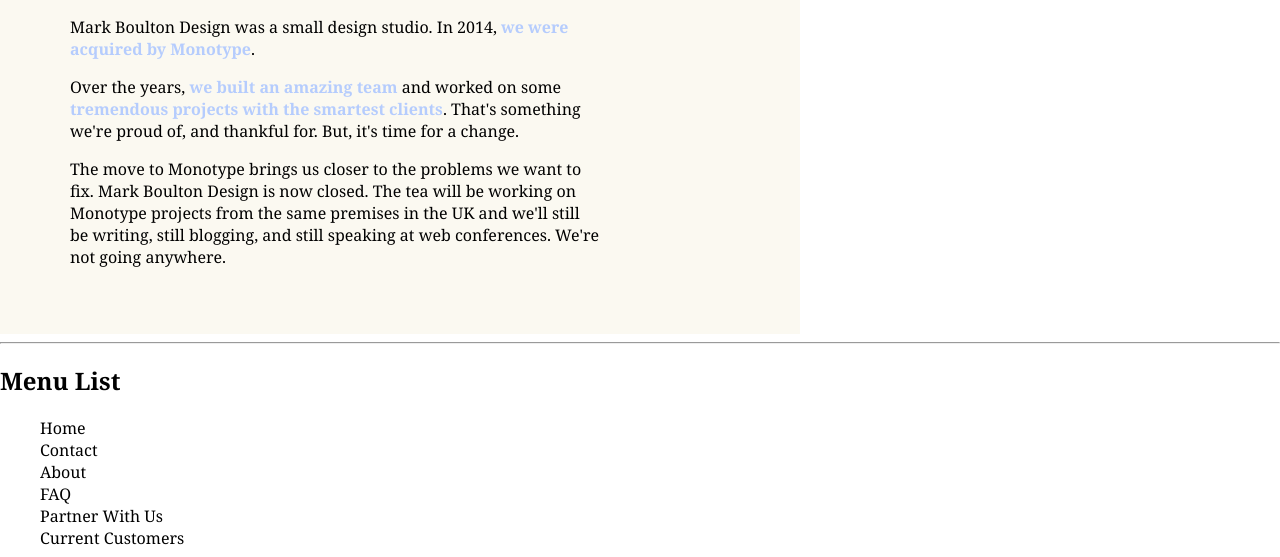
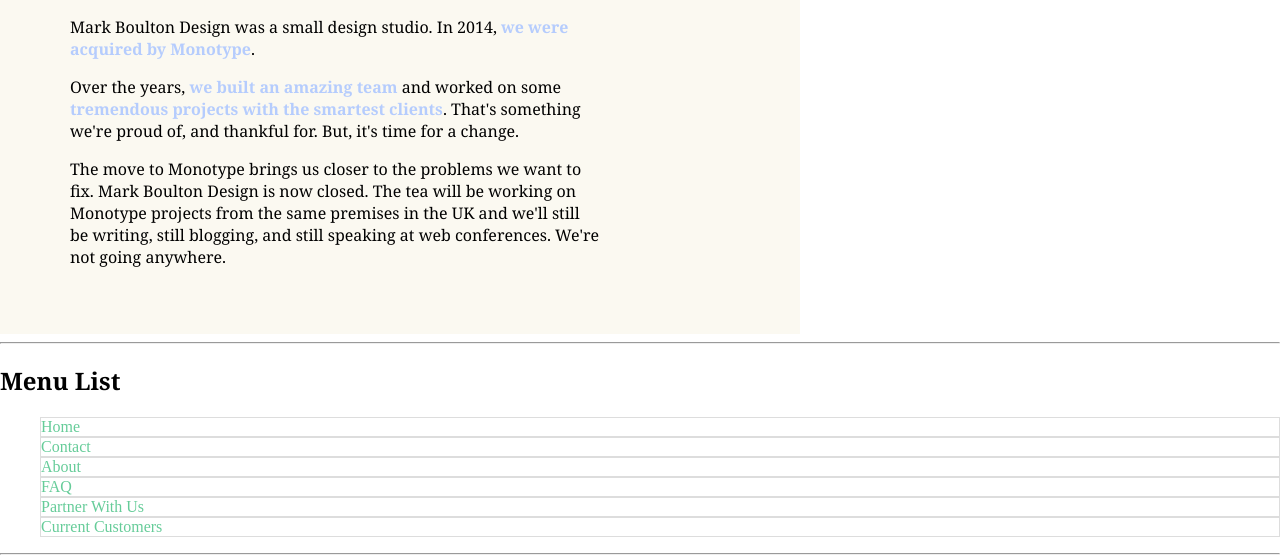
Before and after one commit to Jade8888/assignment-02-basic-css, a plain HTML site: page index.html in a window 1280 px wide. Shown: the part 196-753 px from the top of the page. Drawn offline with Linux system fonts and the light colour scheme.

Commit message:
update w border

```diff
--- a/style.css
+++ b/style.css
@@ -55,11 +55,12 @@
 
 }
 
+
 ul li{
   display: block;
-  fonts: Avenir;
-  color: `#66CC99`
-
+  font-family: Avenir;
+  color: #66CC99;
+  border: #ddd solid 1px;
 }
 
 .images img{
```
Also changed, not shown: index.html (line endings or trailing spaces).
